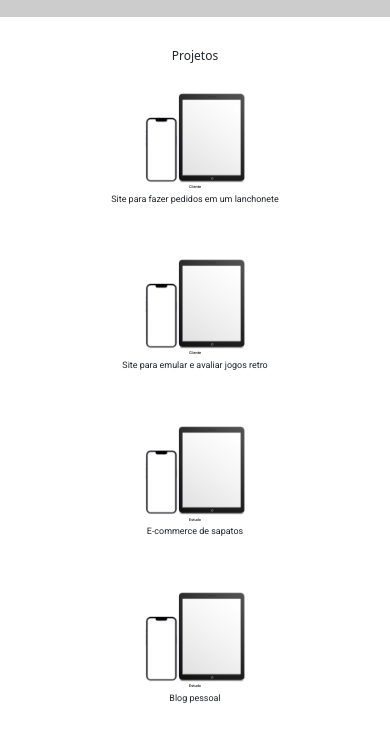
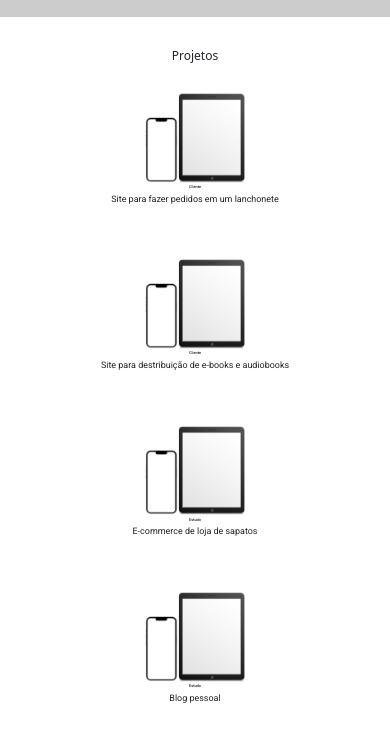
Before and after one commit to MarcusRibeiroDev/Personal_portfolio, a React (Vite) app in the folder portifolio-web/: page / in a window 390 px wide. Shown: the part 574-1316 px from the top of the page. Built offline with nearby package versions, Linux system fonts and the light colour scheme.

Commit message:
Otimização no componente projects

```diff
--- a/portifolio-web/src/components/Projects/Projects.jsx
+++ b/portifolio-web/src/components/Projects/Projects.jsx
@@ -10,93 +10,67 @@ import cellTablet from '../../assets/images/Cell_Tablet.png';
 const Projects = () => {
   const [isMobile, setIsMobile] = useState(false);
 
+  const projectsInfo = [
+    {
+      id: 1,
+      purpose: 'Cliente',
+      description: 'Site para fazer pedidos em um lanchonete',
+      altImage: 'Thumb do projeto de lanchonete',
+    },
+    {
+      id: 2,
+      purpose: 'Cliente',
+      description: 'Site para destribuição de e-books e audiobooks',
+      altImage: 'Thumb do projeto de e-books e audiobooks',
+    },
+    {
+      id: 3,
+      purpose: 'Estudo',
+      description: 'E-commerce de loja de sapatos',
+      altImage: 'Thumb do projeto de loja de sapatos',
+    },
+    {
+      id: 4,
+      purpose: 'Estudo',
+      description: 'Blog pessoal',
+      altImage: 'Thumb do projeto de blog',
+    },
+  ];
+
+  // Método para checar tamanho da tela e trocar para versão mobile
   useEffect(() => {
     const handleResize = () => {
       const windowWidth = window.innerWidth;
-      setIsMobile(windowWidth <= 425); // Considerando 768 pixels como largura para tela de celular, ajuste conforme necessário
+      setIsMobile(windowWidth <= 425);
     };
 
-    // Adiciona um ouvinte de evento para redimensionamento da tela
     window.addEventListener('resize', handleResize);
 
-    // Chama a função para verificar o tamanho da tela quando o componente é montado
     handleResize();
 
-    // Remove o ouvinte de evento ao desmontar o componente
     return () => {
       window.removeEventListener('resize', handleResize);
     };
-  }, []); // O segundo argumento vazio garante que o efeito só seja executado uma vez durante a montagem
+  }, []);
 
   return (
     <div className="Projects">
       <div className="containerWidth">
         <h2 className="text-center pb-2 ">Projetos</h2>
-        {!isMobile && (
-          <div className="row row-cols-2 flex-wrap">
-            <div className="col colCss">
+
+        <div
+          className={!isMobile ? 'row row-cols-2 flex-wrap' : 'display-flex flex-column flex-wrap'}
+        >
+          {projectsInfo.map((project) => (
+            <div key={project.id} className={!isMobile ? 'col colCss' : 'imgMobile'}>
               <a href="#">
-                <img src={cellTablet} alt="thumb do projeto#" />
+                <img src={cellTablet} alt={project.altImage} />
               </a>
-              <h3>Cliente</h3>
-              <p>Site para fazer pedidos em um lanchonete</p>
+              <h3>{project.purpose}</h3>
+              <p>{project.description}</p>
             </div>
-            <div className="col colCss">
-              <a href="#">
-                <img src={cellTablet} alt="thumb do projeto#" />
-              </a>
-              <h3>Cliente</h3>
-              <p>Site para emular e avaliar jogos retro</p>
-            </div>
-            <div className="col colCss">
-              <a href="#">
-                <img src={cellTablet} alt="thumb do projeto#" />
-              </a>
-              <h3>Estudo</h3>
-              <p>E-commerce de sapatos</p>
-            </div>
-            <div className="col colCss">
-              <a href="#">
-                <img src={cellTablet} alt="thumb do projeto#" />
-              </a>
-              <h3>Estudo</h3>
-              <p>Blog pessoal</p>
-            </div>
-          </div>
-        )}
-
-        {isMobile && (
-          <div className="display-flex flex-column flex-wrap">
-            <div className="imgMobile">
-              <a href="#">
-                <img src={cellTablet} alt="thumb do projeto#" />
-              </a>
-              <h3>Cliente</h3>
-              <p>Site para fazer pedidos em um lanchonete</p>
-            </div>
-            <div className="imgMobile">
-              <a href="#">
-                <img src={cellTablet} alt="thumb do projeto#" />
-              </a>
-              <h3>Cliente</h3>
-              <p>Site para emular e avaliar jogos retro</p>
-            </div>
-            <div className="imgMobile">
-              <a href="#">
-                <img src={cellTablet} alt="thumb do projeto#" />
-              </a>
-              <h3>Estudo</h3>
-              <p>E-commerce de sapatos</p>
-            </div>
-            <div className="imgMobile">
-              <a href="#">
-                <img src={cellTablet} alt="thumb do projeto#" />
-              </a>
-              <h3>Estudo</h3>
-              <p>Blog pessoal</p>
-            </div>
-          </div>
-        )}
+          ))}
+        </div>
       </div>
     </div>
   );
```
